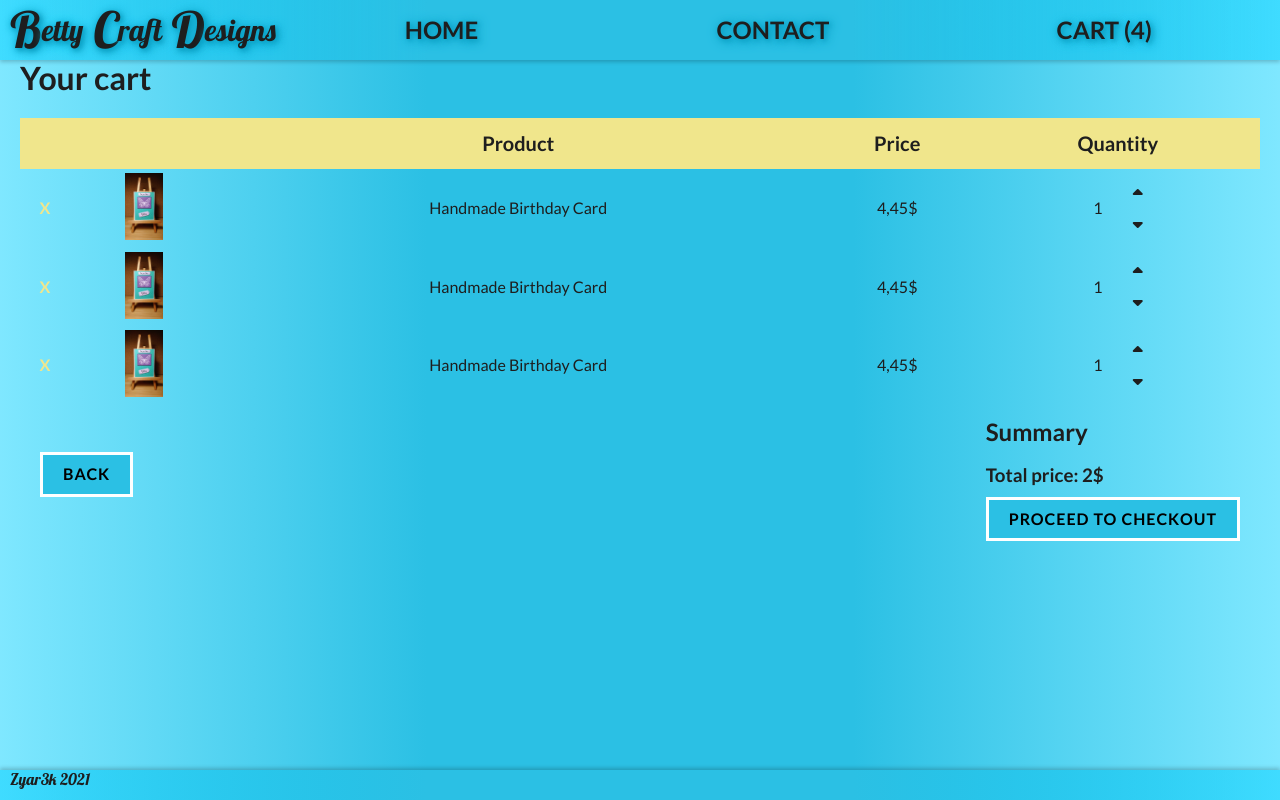
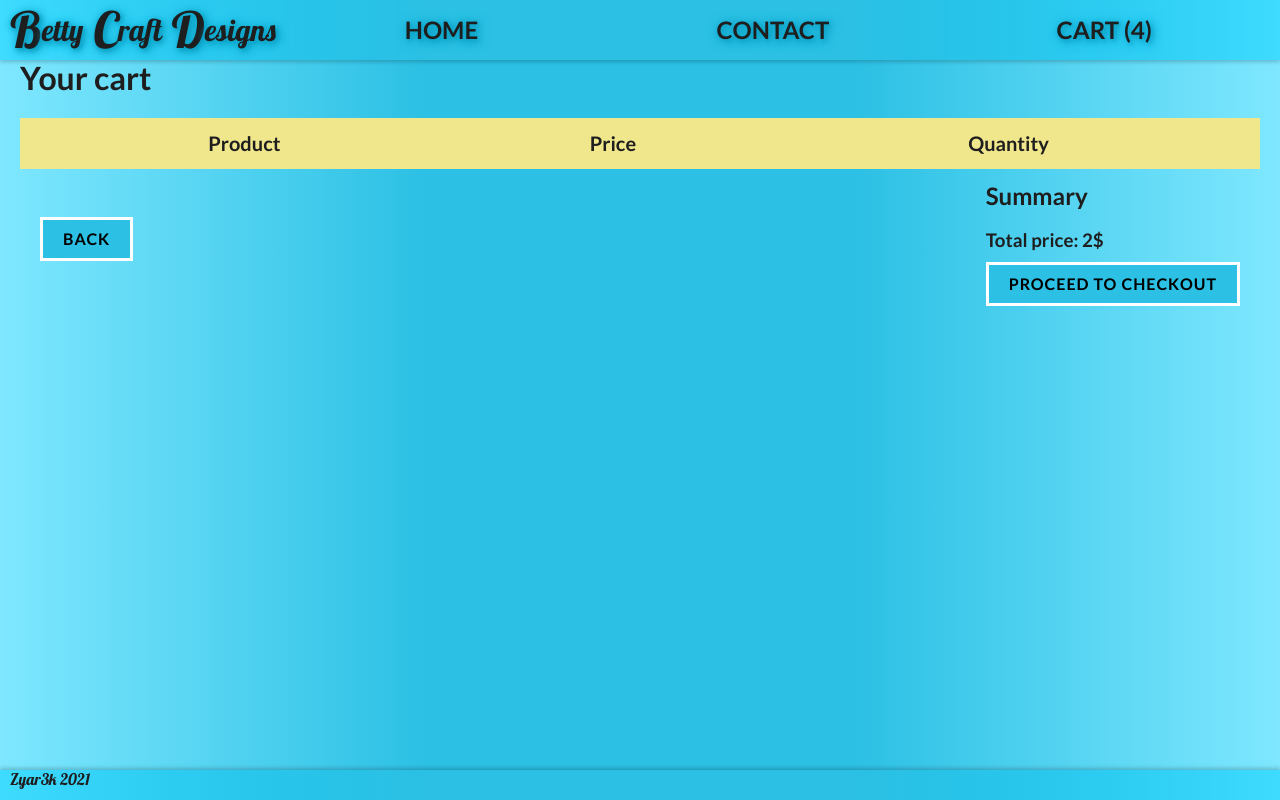
Before and after one commit to Zyar3k/online_shop_bcd--v.2, a React (Create React App) app: page /cart in a window 1280 px wide. Built offline with nearby package versions, Linux system fonts and the light colour scheme.

Commit message:
Add addProductToCCart

```diff
--- a/src/components/features/Cart/Cart.js
+++ b/src/components/features/Cart/Cart.js
@@ -1,12 +1,15 @@
 import React from "react";
 import Button from "../../common/Button/Button";
 import ButtonBack from "../../common/ButtonBack/ButtonBack";
+import PendingInfo from "../../common/PendingInfo/PendingInfo";
 import ProductInCart from "../ProductInCart/ProductInCart";
 
 import styles from "./Cart.module.scss";
 
 class Cart extends React.Component {
   render() {
+    const { cart } = this.props;
+    console.log(cart);
     return (
       <>
         <h1>Your cart</h1>
@@ -18,9 +21,11 @@ class Cart extends React.Component {
             <th>Price</th>
             <th>Quantity</th>
           </tr>
-          <ProductInCart />
-          <ProductInCart />
-          <ProductInCart />
+          {cart.length !== 0 ? (
+            cart.map((item) => <ProductInCart key={item._id} products={item} />)
+          ) : (
+            <PendingInfo></PendingInfo>
+          )}
         </table>
         <article className={styles.summaryWrapper}>
           <span>
--- /dev/null
+++ b/src/components/features/Cart/CartContainer.js
@@ -0,0 +1,10 @@
+import { connect } from "react-redux";
+import { getCart } from "../../../redux/productRedux";
+
+import Cart from "./Cart";
+
+const mapStateToProps = (state) => ({
+  cart: getCart(state),
+});
+
+export default connect(mapStateToProps)(Cart);
--- a/src/components/features/Product/Product.js
+++ b/src/components/features/Product/Product.js
@@ -9,12 +9,44 @@ import styles from "./Product.module.scss";
 
 class Product extends Component {
   componentDidMount() {
-    const { loadProducts, match } = this.props;
+    const { loadProducts, match, cart } = this.props;
     loadProducts(match.params.id);
+    this.isInCart();
+    console.log(cart);
   }
-  handleOnClick = () => {
-    console.log("click");
+
+  state = {
+    inCart: false,
   };
+
+  inCart = () => {
+    this.setState({ inCart: true });
+  };
+  notInCart = () => {
+    this.setState({ inCart: false });
+  };
+
+  addProductToCart = () => {
+    const { products, cart, addProductCart } = this.props;
+    const match = this.props.match.params.id;
+    const prepCart = cart.filter((item) => item.id === match);
+    this.inCart();
+    prepCart.length === 0 ? addProductCart(products[0]) : this.inCart();
+  };
+
+  removeFromCart = () => {
+    this.notInCart();
+  };
+
+  isInCart = () => {
+    const { cart } = this.props;
+    console.log(cart);
+    const match = this.props.match.params.id;
+    console.log(match);
+    const prepCart = cart.filter((item) => item._id === match);
+    prepCart.length !== 0 ? this.inCart() : this.notInCart();
+  };
+
   render() {
     const { products, request } = this.props;
 
@@ -39,8 +71,18 @@ class Product extends Component {
               {/* <Button onClick={this.handleOnClick} disabled={false}>
                 Back
               </Button> */}
-              <Button onClick={this.handleOnClick}>Add to cart</Button>
-              <Button onClick={this.handleOnClick}>Remove from cart</Button>
+              <Button
+                onClick={this.addProductToCart}
+                disabled={this.state.inCart ? true : false}
+              >
+                Add to cart
+              </Button>
+              <Button
+                onClick={this.removeFromCart}
+                disabled={this.state.inCart ? false : true}
+              >
+                Remove from cart
+              </Button>
             </div>
           </div>
         </article>
--- a/src/components/features/Product/ProductContainer.js
+++ b/src/components/features/Product/ProductContainer.js
@@ -1,18 +1,24 @@
 import { connect } from "react-redux";
 import {
   getProduct,
+  loadProductRequest,
+  getCart,
   getRequest,
-  loadProductRequest,
+  addProductCart,
+  // plusProductCart,
 } from "../../../redux/productRedux";
 import Product from "./Product";
 
 const mapStateToProps = (state) => ({
   products: getProduct(state),
   request: getRequest(state),
+  cart: getCart(state),
 });
 
 const mapDispatchToProps = (dispatch) => ({
   loadProducts: (id) => dispatch(loadProductRequest(id)),
+  addProductCart: (payload) => dispatch(addProductCart(payload)),
+  // plusProductCart: (id) => dispatch(plusProductCart(id)),
 });
 
 export default connect(mapStateToProps, mapDispatchToProps)(Product);
--- a/src/components/features/ProductInCart/ProductInCart.js
+++ b/src/components/features/ProductInCart/ProductInCart.js
@@ -5,17 +5,18 @@ import styles from "./ProductInCart.module.scss";
 
 import img from "../../../images/img01.jpg";
 
-const ProductInCart = () => {
+const ProductInCart = (props) => {
+  const { products } = props;
   return (
     <tr>
       <td className={styles.delete}>
         <button>X</button>
       </td>
       <td className={styles.imgWrapper}>
-        <img src={img} alt='img' />
+        <img src={products.img} alt='img' />
       </td>
-      <td>Handmade Birthday Card</td>
-      <td>4,45$</td>
+      <td>{products.name}</td>
+      <td>{products.price}$</td>
       <td>
         <ProductCartCounter />
       </td>
--- a/src/components/views/CartPage/CartPage.js
+++ b/src/components/views/CartPage/CartPage.js
@@ -1,5 +1,5 @@
 import React, { Component } from "react";
-import Cart from "../../features/Cart/Cart";
+import Cart from "../../features/Cart/CartContainer";
 
 class CartPage extends Component {
   render() {
--- a/src/redux/productRedux.js
+++ b/src/redux/productRedux.js
@@ -9,10 +9,15 @@ export const getProduct = ({ products }) => products.product;
 
 export const getAmountOfProducts = ({ products }) => products.data.length;
 
+export const getCart = ({ products }) => products.cart;
+
 export const getRequest = ({ products }) => products.request;
 
 export const LOAD_PRODUCTS = createActionName("LOAD_PRODUCTS");
 export const LOAD_PRODUCT = createActionName("LOAD_PRODUCT");
+
+export const ADD_PRODUCT_CART = createActionName("ADD_PRODUCT_CART");
+export const PLUS_PRODUCT_CART = createActionName("PLUS_PRODUCT_CART");
 
 const START_REQUEST = createActionName("START_REQUEST");
 const END_REQUEST = createActionName("END_REQUEST");
@@ -21,6 +26,12 @@ const ERROR_REQUEST = createActionName("ERROR_REQUEST");
 export const loadProducts = (payload) => ({ payload, type: LOAD_PRODUCTS });
 export const loadProduct = (payload) => ({ payload, type: LOAD_PRODUCT });
 
+export const addProductCart = (payload) => ({
+  payload,
+  type: ADD_PRODUCT_CART,
+});
+export const plusProductCart = (id) => ({ id, type: PLUS_PRODUCT_CART });
+
 export const startRequest = () => ({ type: START_REQUEST });
 export const endRequest = () => ({ type: END_REQUEST });
 export const errorRequest = (error) => ({ error, type: ERROR_REQUEST });
@@ -28,6 +39,7 @@ export const errorRequest = (error) => ({ error, type: ERROR_REQUEST });
 const initialState = {
   data: [],
   product: [],
+  cart: [],
   request: {
     pending: false,
     error: null,
@@ -84,6 +96,21 @@ export default function reducer(statePart = initialState, action = {}) {
         ...statePart,
         request: { pending: false, error: action.error, success: false },
       };
+    case ADD_PRODUCT_CART:
+      const productAdded = action.payload;
+      productAdded.quantity += 1;
+      return {
+        ...statePart,
+        cart: statePart.cart.concat(productAdded),
+        orderState: false,
+      };
+    case PLUS_PRODUCT_CART:
+      const prodCartAdd = statePart.cart.find((item) => item.id === action.id);
+      prodCartAdd.quantity += 1;
+      const plusProdCart = statePart.cart.map((item) =>
+        item.id === action.id ? prodCartAdd : item
+      );
+      return { ...statePart, cart: plusProdCart };
     default:
       return statePart;
   }
```
